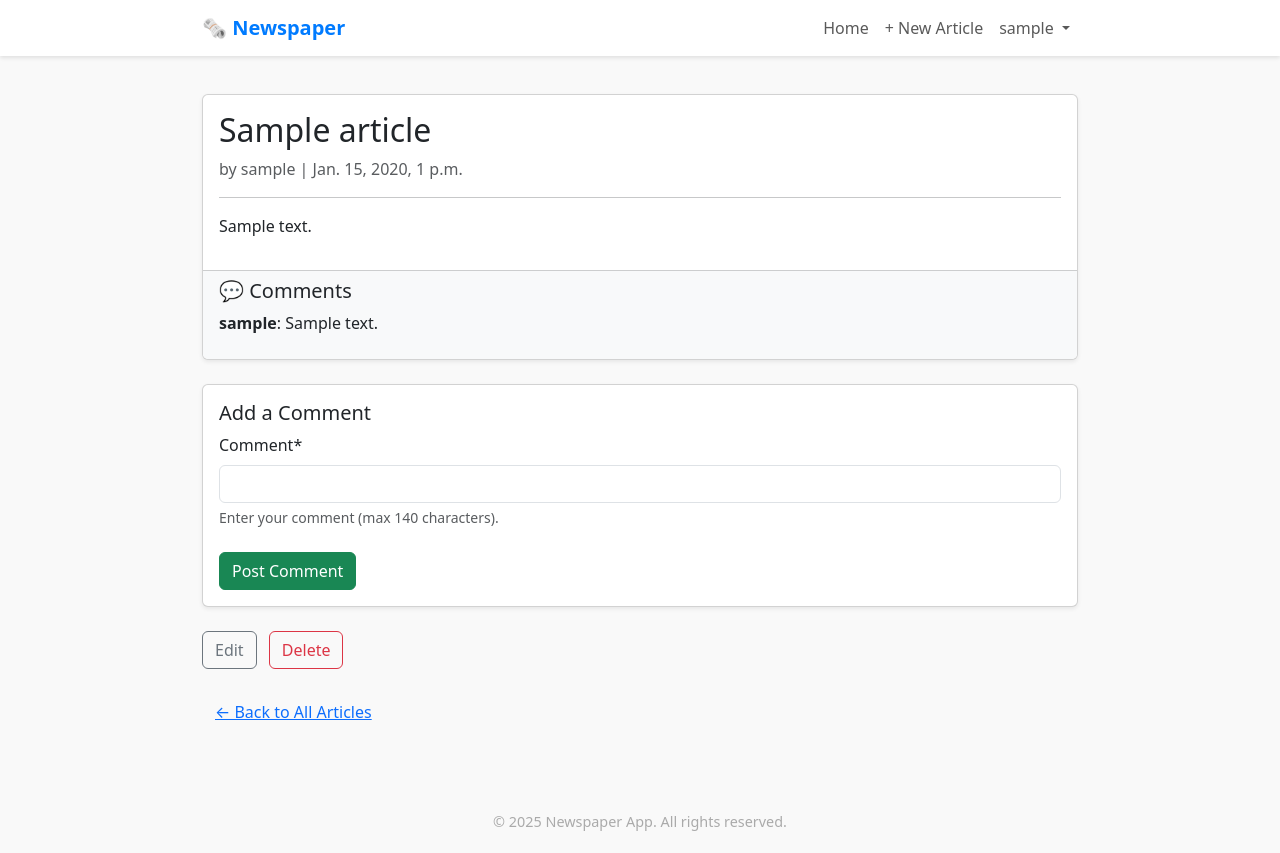
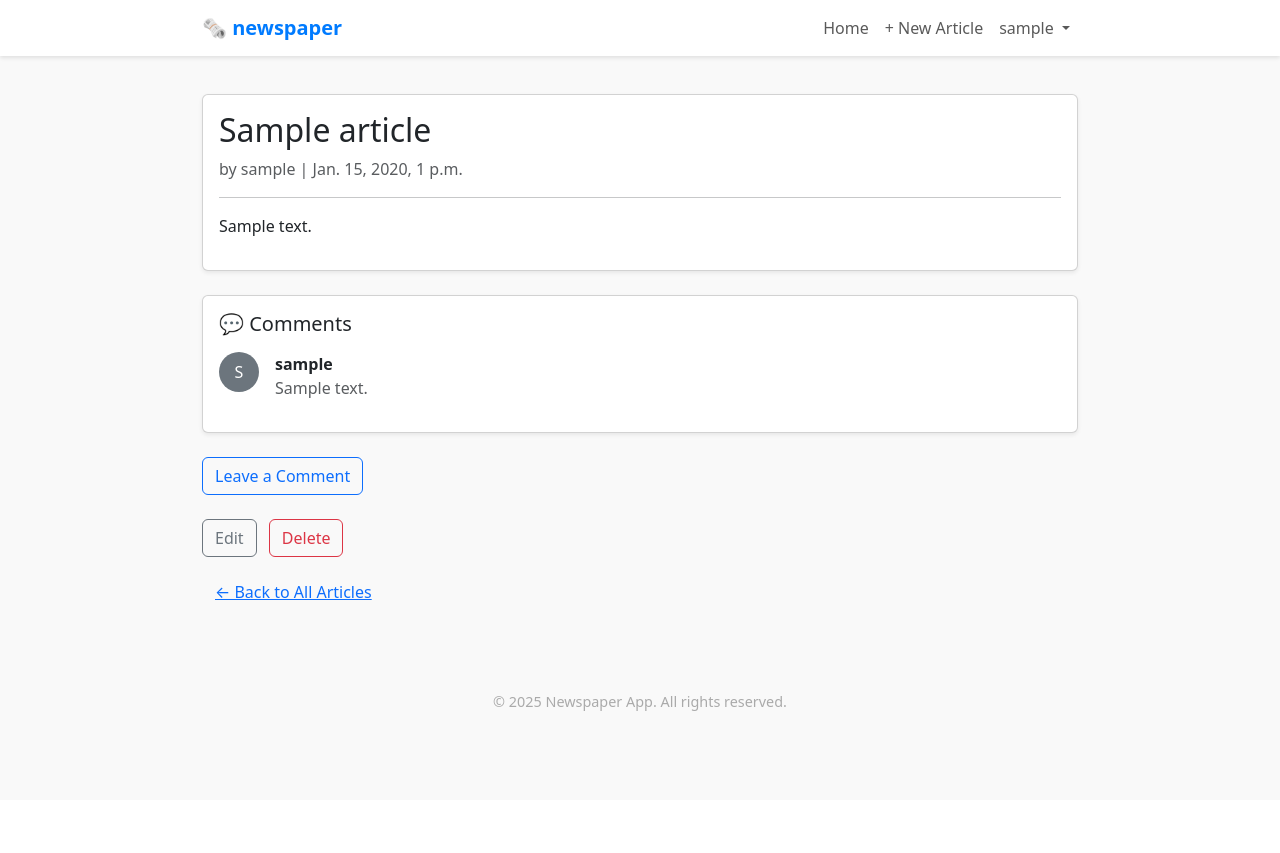
Before and after one commit to ModarYaghi/django-newspaper, a Django app: page /articles/1/ in a window 1280 px wide. After the commit the page ends 711 px from the top, so only its background shows below. Run offline with Django 5.2, Linux system fonts and the light colour scheme; a user stored in the database is signed in; tables that the repository leaves empty hold one stand-in row (values such as "Sample post"); some libraries are stand-ins or nearby versions.

Commit message:
Project templates: Update templates

```diff
--- a/templates/article_detail.html
+++ b/templates/article_detail.html
@@ -8,33 +8,49 @@
       <hr>
       <p>{{ object.body }}</p>
     </div>
+  </div>
 
   {% if article.comment_set.exists %}
-      <div class="card-footer bg-light">
-        <h5>💬 Comments</h5>
+    <div class="card shadow-sm mb-4">
+      <div class="card-body">
+        <h5 class="mb-3">💬 Comments</h5>
         {% for comment in article.comment_set.all %}
-          <p><strong>{{ comment.author }}</strong>: {{ comment }}</p>
+          <div class="d-flex mb-3">
+            <div class="me-3">
+              <div class="bg-secondary rounded-circle text-white d-flex justify-content-center align-items-center" style="width: 40px; height: 40px;">
+                {{ comment.author.username|first|upper }}
+              </div>
+            </div>
+            <div>
+              <strong>{{ comment.author }}</strong><br>
+              <span class="text-muted">{{ comment }}</span>
+            </div>
+          </div>
         {% endfor %}
       </div>
+    </div>
   {% endif %}
-  </div>
 
-  <div class="card shadow-sm mb-4">
-    <div class="card-body">
-      <h5>Add a Comment</h5>
+  <div class="mb-4">
+    <button class="btn btn-outline-primary" type="button" data-bs-toggle="collapse" data-bs-target="#commentForm">
+      Leave a Comment
+    </button>
+    <div class="collapse mt-3" id="commentForm">
+      <div class="card card-body shadow-sm">
+        <h5 class="mb-3">Add your thoughts</h5>
         <form action="" method="post">
           {% csrf_token %}
           {{ form|crispy }}
-        <button class="btn btn-success mt-2" type="submit">Post Comment</button>
+          <button class="btn btn-success mt-2" type="submit">Submit Comment</button>
         </form>
+      </div>
     </div>
   </div>
 
   {% if article.author.pk == request.user.pk or request.user.is_superuser %}
-    <div class="mb-4">
     <a href="{% url 'article_edit' article.pk %}" class="btn btn-outline-secondary">Edit</a>
     <a href="{% url 'article_delete' article.pk %}" class="btn btn-outline-danger ms-2">Delete</a>
-    </div>
   {% endif %}
-  <a href="{% url 'article_list' %}" class="btn btn-link">← Back to All Articles</a>
+  <br>
+  <a href="{% url 'article_list' %}" class="btn btn-link mt-3">← Back to All Articles</a>
 {% endblock %}
--- a/templates/base.html
+++ b/templates/base.html
@@ -38,7 +38,7 @@
   <body>
     <nav class="navbar navbar-expand-lg bg-white fixed-top">
       <div class="container">
-        <a class="navbar-brand" href="{% url 'home' %}">🗞 Newspaper</a>
+        <a class="navbar-brand" href="{% url 'home' %}">🗞 newspaper</a>
         <button
           class="navbar-toggler"
           type="button"
```
Also changed, not shown: templates/article_list.html (+13 -5 lines). Lines whose indentation alone changed are shown as unchanged.
